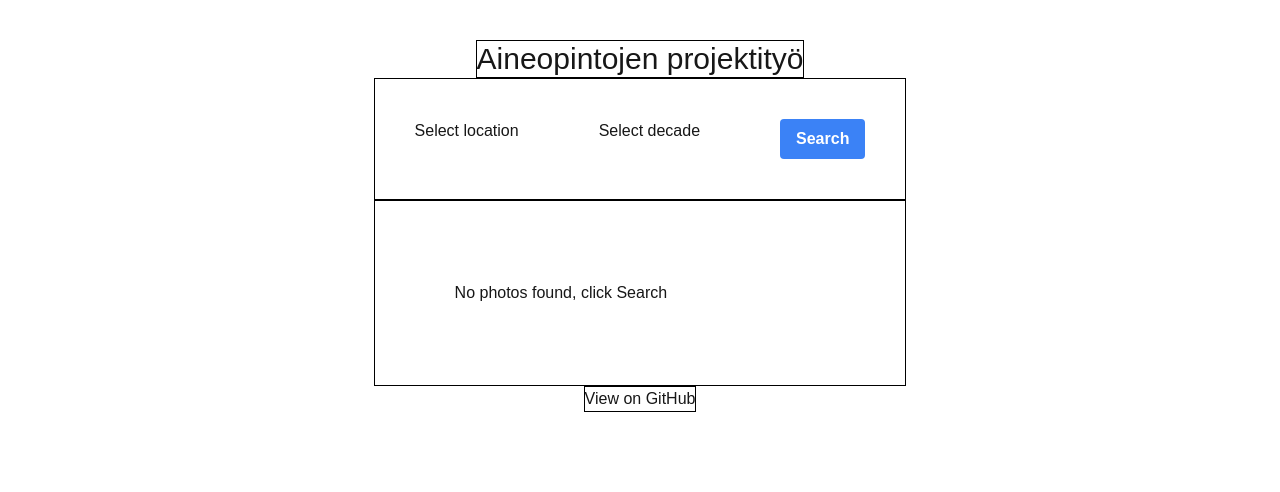
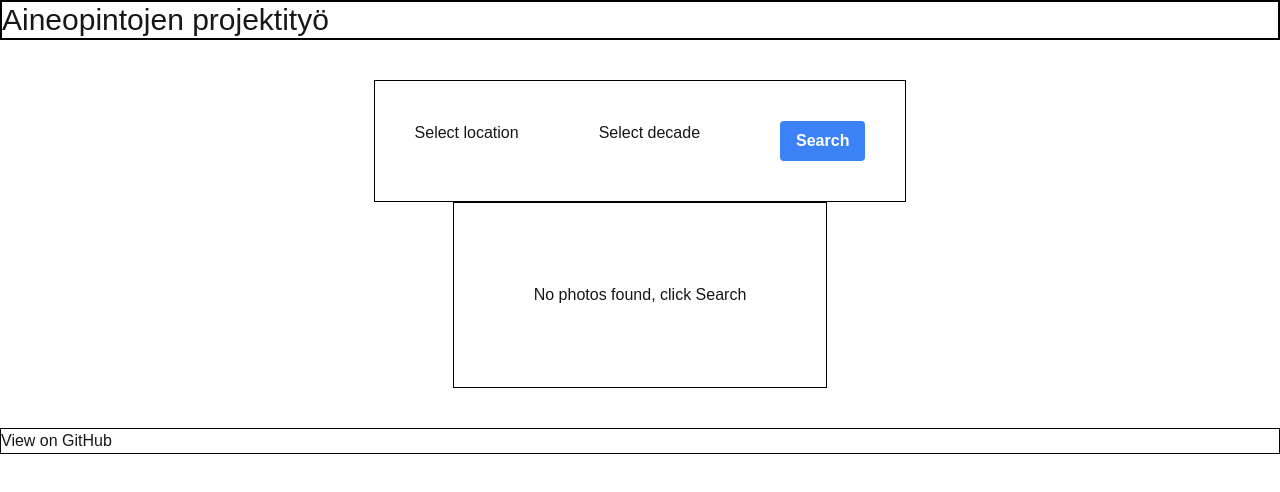
Before and after one commit to JesseK13241/WanhatWalokuvat, a Next.js app: page / in a window 1280 px wide. Shown: the top 492 px of the page. Built offline with nearby package versions, Linux system fonts and the light colour scheme.

Commit message:
Header & Footer components

```diff
--- a/src/app/layout.js
+++ b/src/app/layout.js
@@ -1,3 +1,5 @@
+import Footer from "../components/Footer";
+import Header from "../components/Header";
 import "./globals.css";
 
 export const metadata = {
@@ -8,7 +10,11 @@ export const metadata = {
 export default function RootLayout({ children }) {
   return (
     <html lang="en">
-      <body>{children}</body>
+      <body>
+        <Header />
+        <main>{children}</main>
+        <Footer />
+      </body>
     </html>
   );
 }
--- a/src/app/page.js
+++ b/src/app/page.js
@@ -1,6 +1,5 @@
 "use client";
 
-import Link from "next/link";
 
 import { useState } from "react";
 import Search from "../components/Search";
@@ -24,18 +23,10 @@ export default function HomePage() {
 
   return (
     <div className="flex flex-col items-center p-10">
-      <h1 className="text-3xl border border-black">
-        Aineopintojen projektityö
-      </h1>
-      <main>
+      <>
         <Search onSearch={handleSearch} />
         <Slideshow photos={searchResults} />
-      </main>
-      <footer className="border border-black">
-        <Link href="https://github.com/JesseK13241/TIEA207-projekti/">
-          View on GitHub
-        </Link>
-      </footer>
+      </>
     </div>
   );
 }
--- /dev/null
+++ b/src/components/Footer.js
@@ -0,0 +1,13 @@
+import Link from "next/link";
+
+const Footer = () => {
+  return (
+    <footer className="border border-black">
+      <Link href="https://github.com/JesseK13241/TIEA207-projekti/">
+        View on GitHub
+      </Link>
+    </footer>
+  );
+};
+
+export default Footer;
--- /dev/null
+++ b/src/components/Header.js
@@ -0,0 +1,11 @@
+const Header = () => {
+  return (
+    <header className="border border-black">
+      <h1 className="text-3xl border border-black">
+        Aineopintojen projektityö
+      </h1>
+    </header>
+  );
+};
+
+export default Header;
```
